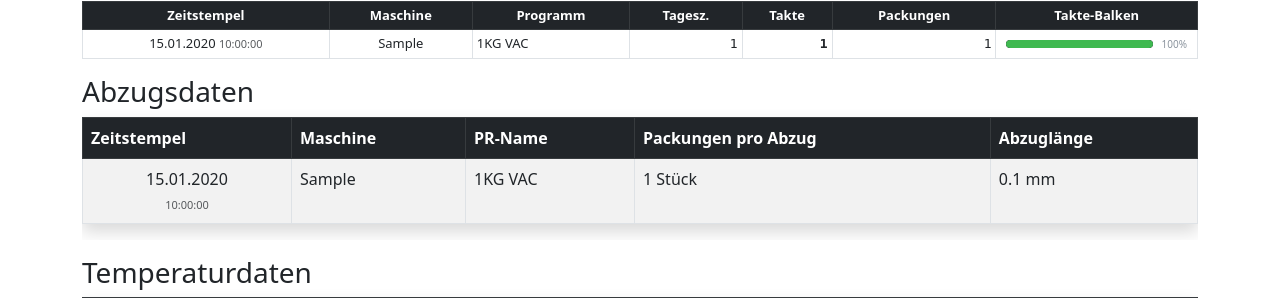
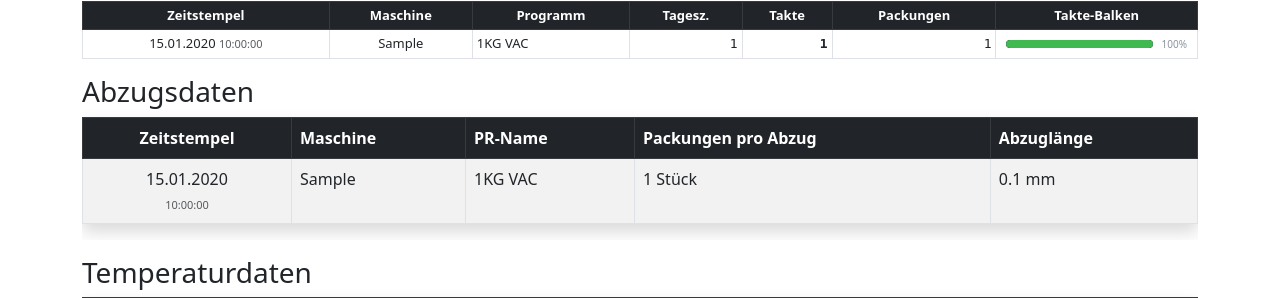
Before and after one commit to Bikineh-Projekts/Maschinen, an ASP.NET Core app: page / in a window 1280 px wide. Shown: the part 253-551 px from the top of the page. Run offline with ASP.NET Core 8, Linux system fonts and the light colour scheme; tables that the repository leaves empty hold one stand-in row (values such as "Sample post").

Commit message:
Update _AbzugsdatenTable.cshtml

```diff
--- a/Maschin/Views/Shared/_AbzugsdatenTable.cshtml
+++ b/Maschin/Views/Shared/_AbzugsdatenTable.cshtml
@@ -5,7 +5,6 @@
 @{
     bool IsShowId = Convert.ToBoolean(ViewData["IsShowId"]);
     PaginatedListItem paginatedListItem = ViewData["PaginatedListItem"] as PaginatedListItem;
-
 }
 
 @model List<AbzugsdatenModelView>
@@ -20,7 +19,7 @@
                     <th>Id</th>
                 }
 
-                <th>Zeitstempel</th>
+                <th class="text-center">Zeitstempel</th>
                 <th>Maschine</th>
                 <th>PR-Name</th>
                 <th>Packungen pro Abzug</th>
@@ -31,9 +30,11 @@
             @foreach (var AbzugsDaten in Model)
             {
                 <tr>
-                    @if(IsShowId){
+                    @if (IsShowId)
+                    {
                         <td>@AbzugsDaten.Id</td>
                     }
+
                     <td class="text-center" style="white-space:nowrap">
                         @AbzugsDaten.Timestamp.ToString("dd.MM.yyyy")
                         <br />
@@ -41,6 +42,7 @@
                             @AbzugsDaten.Timestamp.ToString("HH:mm:ss")
                         </span>
                     </td>
+
                     <td>@AbzugsDaten.Maschine</td>
                     <td>@AbzugsDaten.Name</td>
                     <td>@AbzugsDaten.PackungenproAbzug Stück</td>
@@ -49,6 +51,7 @@
             }
         </tbody>
     </table>
+
     @if (paginatedListItem != null)
     {
         @await Html.PartialAsync("_PaginatedItem", paginatedListItem)
```
